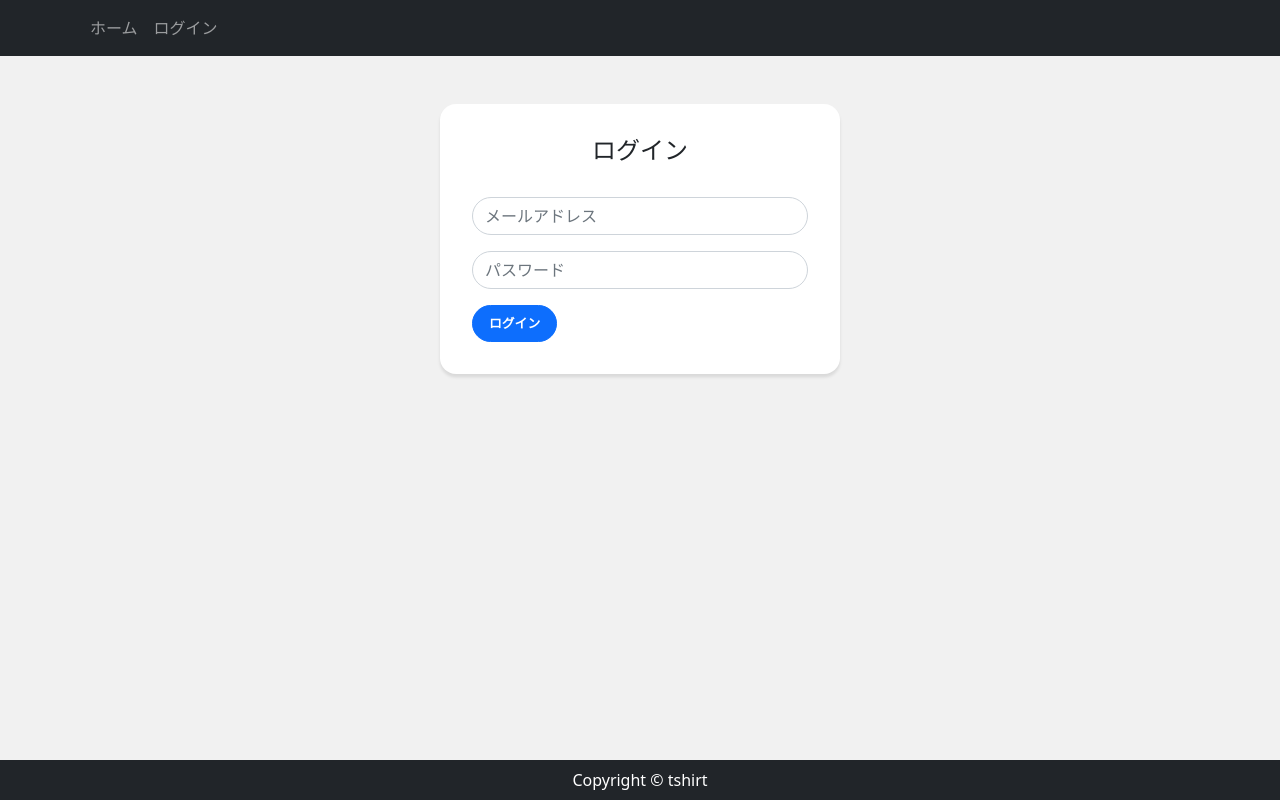
After one commit to tshirt519/django_reservation_app, a Django app: page /accounts/login/ in a window 1280 px wide. The commit adds this page. Run offline with Django 3.2, Linux system fonts and the light colour scheme; some libraries are stand-ins or nearby versions.

Commit message:
✨ ログイン機能実装

```diff
--- /dev/null
+++ b/accounts/templates/accounts/login.html
@@ -0,0 +1,22 @@
+{% extends 'app/base.html' %}
+{% load widget_tweaks %}
+
+{% block content %}
+
+<div class="card card-auth my-5 mx-auto">
+  <div class="card-body">
+    <h5 class="card-title text-center">ログイン</h5>
+    <form method="post" class="form-auth">
+      {% csrf_token %}
+      <div class="form-label-group">
+        {% render_field form.login class='form-control' placeholder='メールアドレス' %}
+      </div>
+      <div class="form-label-group">
+        {% render_field form.password class='form-control' placeholder='パスワード' %}
+      </div>
+      <button class="btn btn-lg btn-primary btn-block mx-auto" type="submit">ログイン</button>
+    </form>
+  </div>
+</div>
+
+{% endblock %}
--- a/accounts/urls.py
+++ b/accounts/urls.py
@@ -4,4 +4,5 @@ from accounts import views
 urlpatterns = [
   path('profile/', views.ProfileView.as_view(), name='profile'),
   path('profile/edit/', views.ProfileEditView.as_view(), name='profile_edit'),
+  path('login/', views.LoginView.as_view(), name='account_login'),
 ]
--- a/accounts/views.py
+++ b/accounts/views.py
@@ -1,7 +1,9 @@
 from django.shortcuts import render, redirect
 from django.views import View
+from django.views.generic.base import TemplateView
 from accounts.models import CustomUser
 from accounts.forms import ProfileForm
+from allauth.account import views
 
 class ProfileView(View):
   def get(self, request, *args, **kwargs):
@@ -38,3 +40,6 @@ class ProfileEditView(View):
     return render(request, 'accounts/profile.html', {
       'form': form
     })
+
+class LoginView(views.LoginView):
+  template_name = 'accounts/login.html'
--- a/app/static/css/style.css
+++ b/app/static/css/style.css
@@ -64,3 +64,31 @@ main {
 .form-control:focus {
   box-shadow: none;
 }
+
+.card-auth {
+  width: 400px;
+  border: 0;
+  border-radius: 1rem;
+  box-shadow: 0 0.2rem 0.2rem 0 rgba(0, 0, 0, 0.1);
+}
+
+.card-title {
+  margin-bottom: 2rem;
+  font-size: 1.5rem;
+}
+
+.card-body {
+  padding: 2rem;
+}
+
+.form-auth {
+  width: 100%;
+}
+
+.form-label-group {
+  margin-bottom: 1rem;
+}
+
+.form-label-group input {
+  border-radius: 2rem;
+}
--- a/app/templates/app/base.html
+++ b/app/templates/app/base.html
@@ -20,8 +20,17 @@
           <div class="container">
               <ul class="navbar-nav ml-auto">
                   <li class="nav-item">
-                      <a href="{% url 'profile' %}" class="nav-link">profile</a>
+                      <a href="/" class="nav-link">ホーム</a>
                   </li>
+                  {% if user.is_authenticated %}
+                  <li class="nav-item">
+                      <a href="{% url 'profile' %}" class="nav-link">プロフィール</a>
+                  </li>
+                  {% else %}
+                  <li class="nav-item">
+                      <a href="{% url 'account_login' %}" class="nav-link">ログイン</a>
+                  </li>
+                  {% endif %}
               </ul>
           </div>
       </nav>
--- a/mysite/urls.py
+++ b/mysite/urls.py
@@ -20,4 +20,5 @@ urlpatterns = [
     path('admin/', admin.site.urls),
     path('', include('app.urls')),
     path('accounts/', include('accounts.urls')),
+    path('accounts/', include('allauth.urls')),
 ]
```
Also changed, not shown: db.sqlite3.
